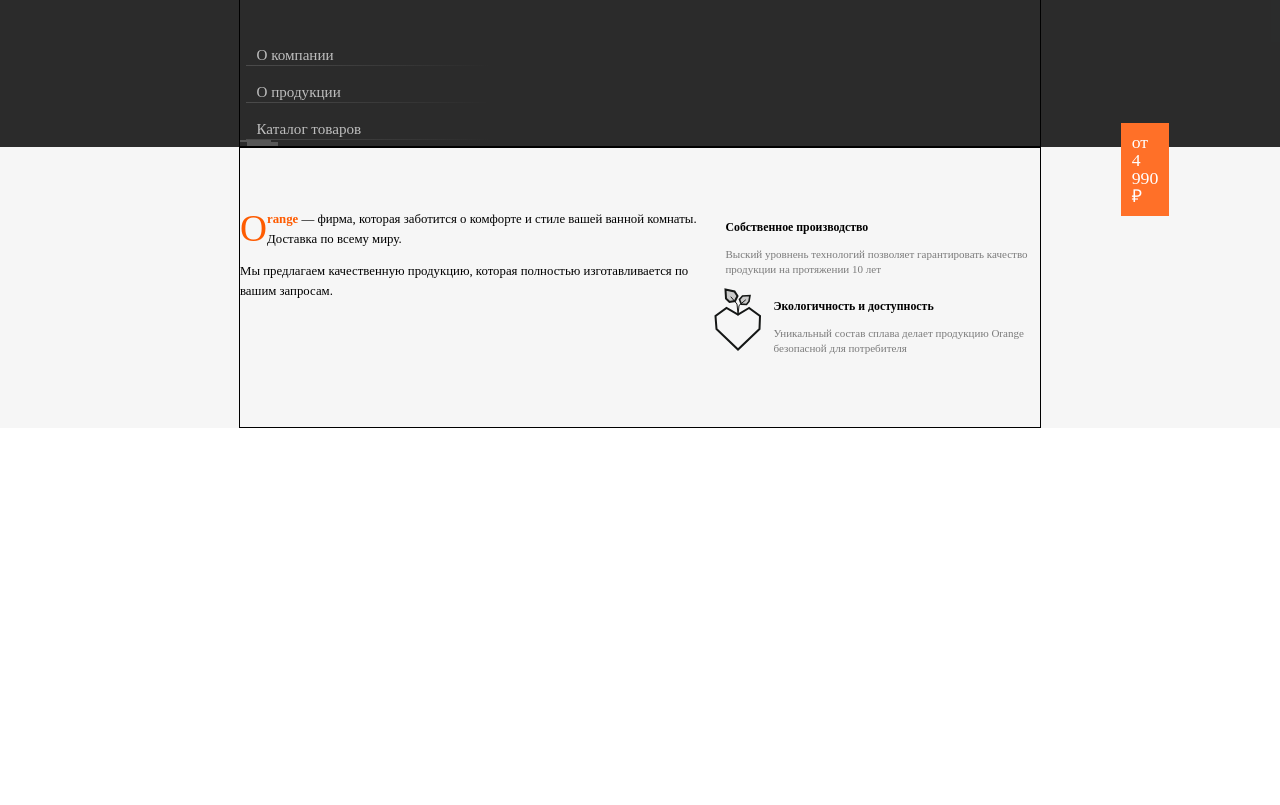
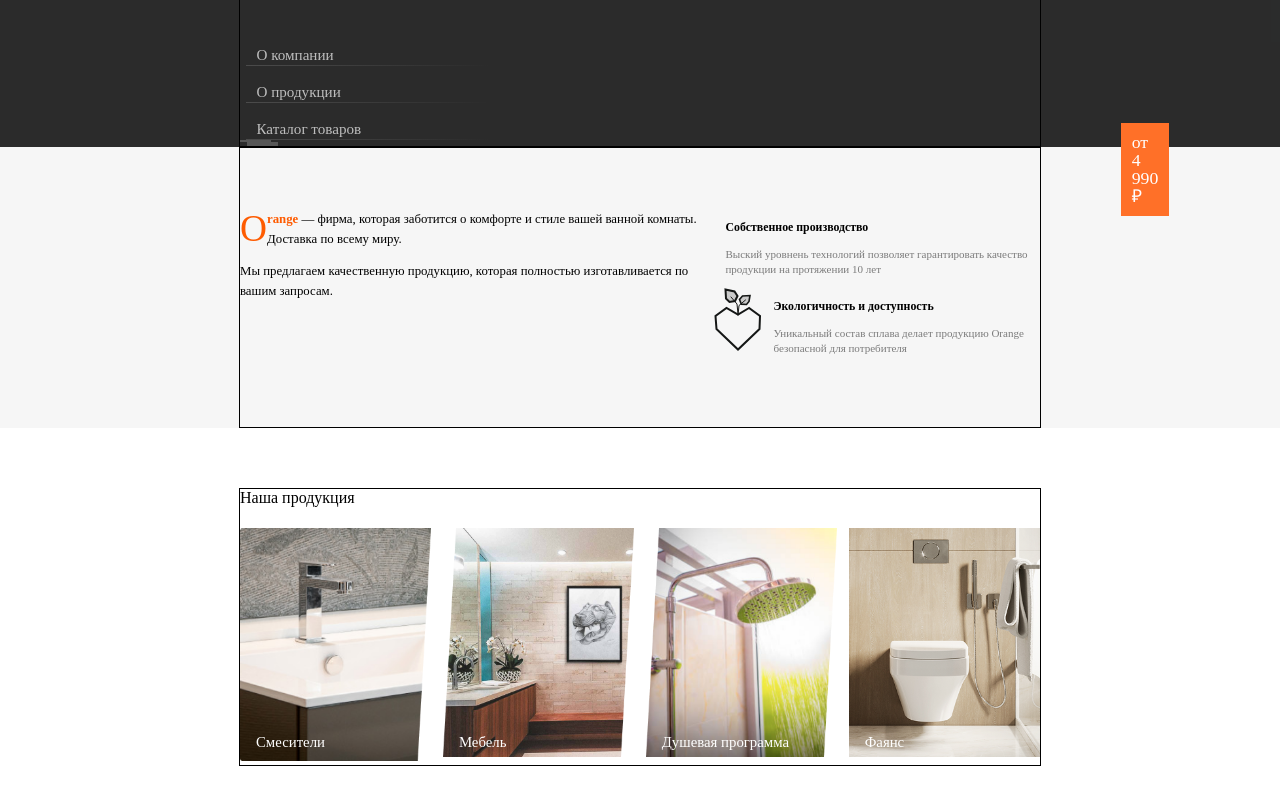
Before and after one commit to sergey-kolesnik/cranes, a plain HTML site: page index.html in a window 1280 px wide. Shown: the part 213-1018 px from the top of the page. Before the commit the page ends 800 px from the top, so only its background shows below. Drawn offline with Linux system fonts and the light colour scheme.

Commit message:
create sections products

```diff
--- a/css/style.css
+++ b/css/style.css
@@ -182,6 +182,50 @@ header {
     color: black!important;
     font-size: 1.48vh;
 }
+
+/* _____________________PRODUCTS______________________ */
+
+.products-container {
+    margin-top: 7.4vh;
+    display: flex;
+    flex-direction: column;
+    margin-bottom: 9.25vh;;
+}
+
+.products-title {
+    font-family: "Gilroy";
+    font-size: 2.96vh;
+    line-height: 3.33vh;
+    color: black;
+}
+
+.products {
+    display: flex;
+    margin-top: 2.59vh;
+    justify-content: space-between;
+}
+
+.product {
+    position: relative;
+}
+
+.product > img {
+    max-width: 14.95vw;
+}
+
+.product-name {
+    position: absolute;
+    color: white;
+    font-family: "Gilroy";
+    font-size: 1.85vh;
+    line-height: 1.85vh;
+    bottom: 2vh;
+    left: 1.25vw;
+}
+
+
+
+
 /*---------------------- COLORS ---------------------- */
 
 .light-gray-1 {
--- a/index.html
+++ b/index.html
@@ -121,5 +121,51 @@
             </div>
         </div>
     </div>
+    <div class="container">
+        <div class="wrapper products-container">
+            <div class="product-title">
+                Наша продукция
+            </div>
+            <div class="products">
+                <div class="product">
+                    <span class="product-name">
+                        Смесители
+                    </span>
+                    <img src="./img/products/Mask Group.png" alt="">
+                </div>
+                <div class="product">
+                    <span class="product-name">
+                        Мебель
+                    </span>
+                    <img src="./img/products/Mask Group1.png" alt="">
+                </div>
+                <div class="product">
+                        <span class="product-name">
+                        Душевая программа
+                    </span>
+                    <img src="./img/products/Mask Group2.png" alt="">
+                </div>
+                <div class="product">
+                    <span class="product-name">
+                        Фаянс
+                    </span>
+                    <img src="./img/products/image 11.png" alt="">
+                </div>
+            </div>
+        </div>
+    </div>
+    <div class="container collections">
+        <div class="collections-content">
+
+        </div>
+        <div class="collections-img">
+            <div class="collections-top">
+
+            </div>
+            <div class="collections-bottom">
+
+            </div>
+        </div>
+    </div>
 </body>
 </html>
```
Also changed, not shown: img/products/Mask Group.png (added), img/products/Mask Group1.png (added), img/products/Mask Group2.png (added), img/products/image 11.png (added).
